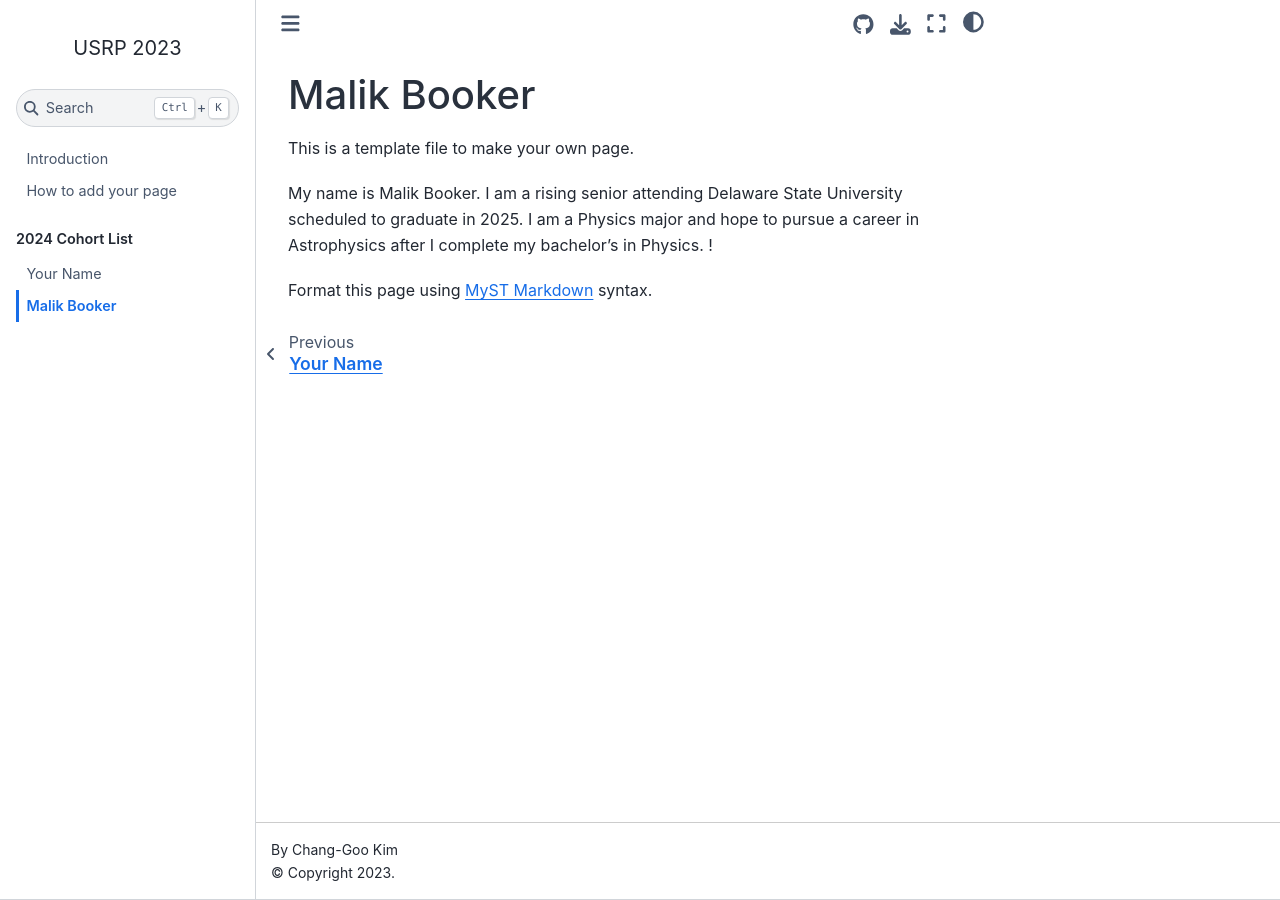
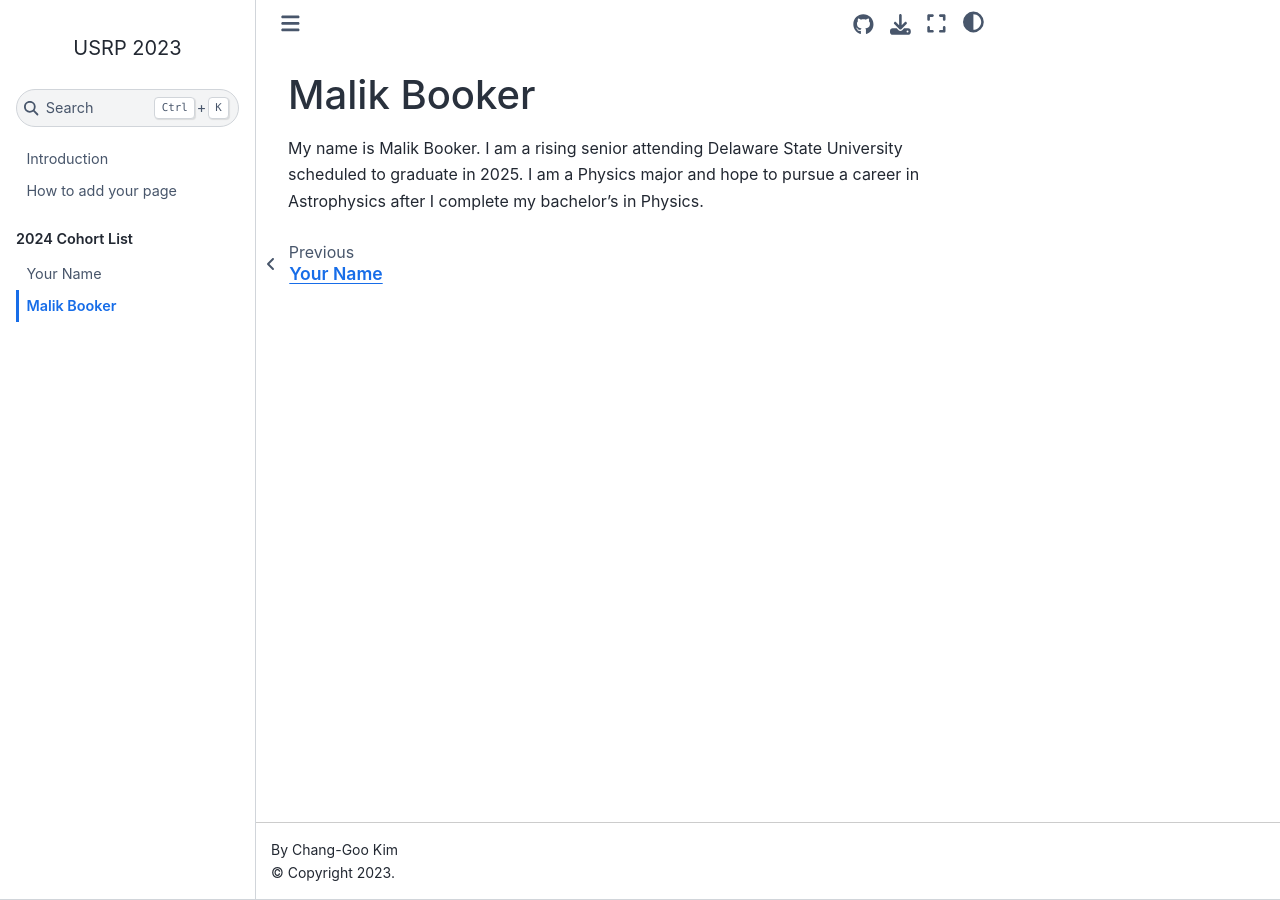
Before and after one commit to changgoo/usrp-introduction, a Jupyter Book: the page built from docs/students/malik_booker.md, in a window 1280 px wide. Built offline with Jupyter Book 1.0.4 settings and Sphinx 7.4.7 and the Sphinx Book theme 1.1.4, drawn with Linux system fonts in a browser that asks for light colours.

Commit message:
Eddited malik_booker.md

```diff
--- a/docs/students/malik_booker.md
+++ b/docs/students/malik_booker.md
@@ -1,7 +1,3 @@
 # Malik Booker
 
-This is a template file to make your own page.
-
-My name is Malik Booker.  I am a rising senior attending Delaware State University scheduled to graduate in 2025.  I am a Physics major and hope to pursue a career in Astrophysics after I complete my bachelor's in Physics.  !
-
-Format this page using [MyST Markdown](https://jupyterbook.org/en/stable/content/index.html) syntax.
+My name is Malik Booker.  I am a rising senior attending Delaware State University scheduled to graduate in 2025.  I am a Physics major and hope to pursue a career in Astrophysics after I complete my bachelor's in Physics.
```
